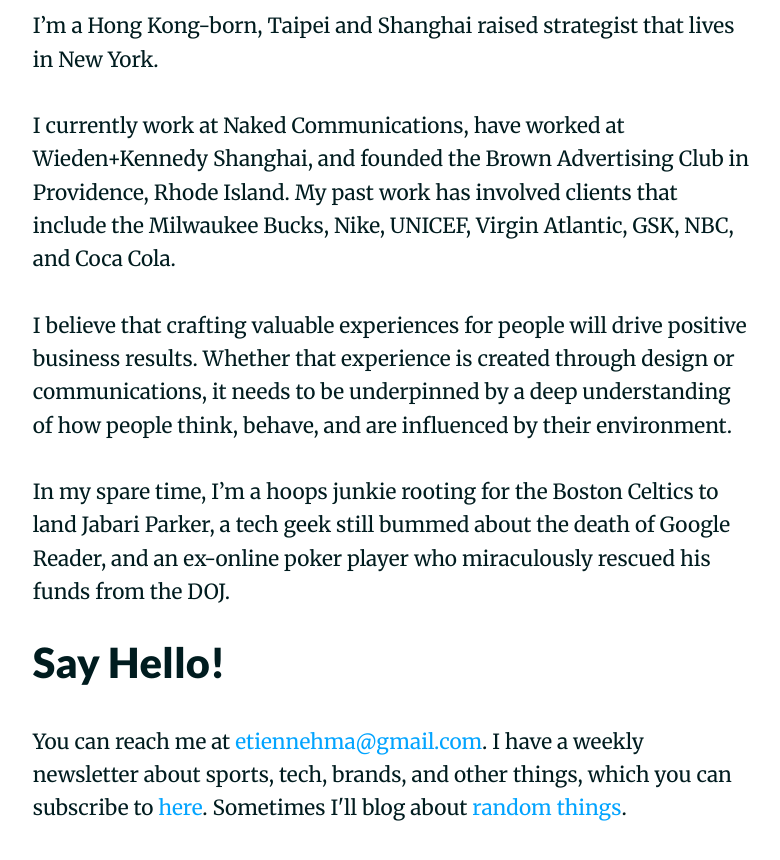
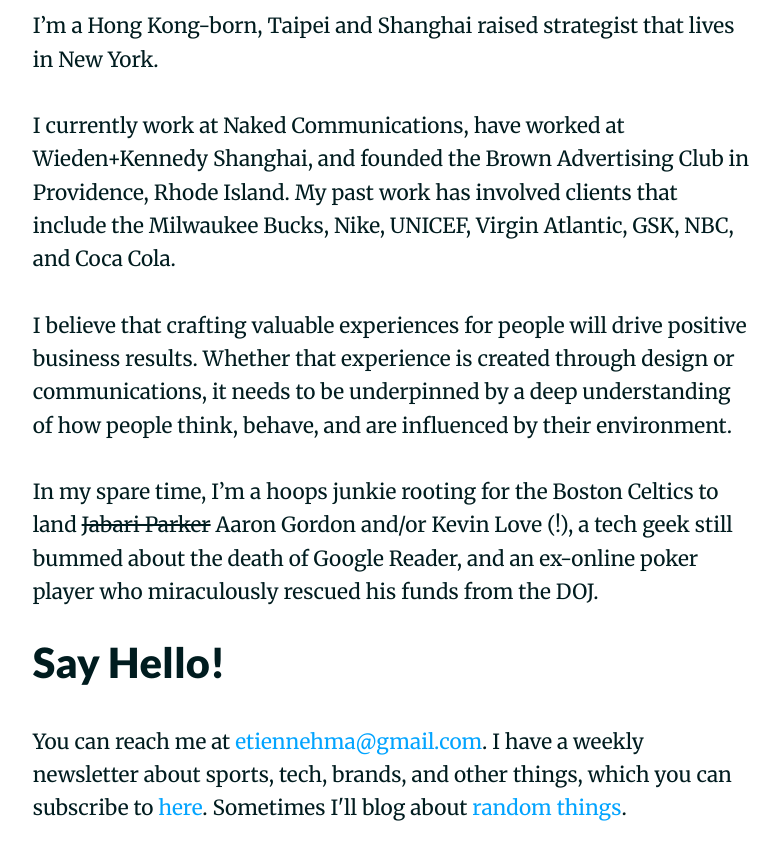
Before and after one commit to hbharding/etienne, a Jekyll site: the page built from index.html, in a window 1280 px wide and 900 px high, scrolled down 1056 px. Shown: the top 860 px of the window, without its empty margins (248-1028 px from the left). Built offline with Jekyll 4.4.1, drawn with Linux system fonts in a browser that asks for light colours; nearby versions of some CDN libraries; Markdown is read by kramdown in place of the engine named in the settings.

Commit message:
Update index.html

```diff
--- a/index.html
+++ b/index.html
@@ -10,7 +10,7 @@
 
 <p>I believe that crafting valuable experiences for people will drive positive business results. Whether that experience is created through design or communications, it needs to be underpinned by a deep understanding of how people think, behave, and are influenced by their environment.</p>
 
-<p>In my spare time, I’m a hoops junkie rooting for the Boston Celtics to land Jabari Parker, a tech geek still bummed about the death of Google Reader, and an ex-online poker player who miraculously rescued his funds from the DOJ.</p>
+<p>In my spare time, I’m a hoops junkie rooting for the Boston Celtics to land <strike>Jabari Parker</strike> Aaron Gordon and/or Kevin Love (!), a tech geek still bummed about the death of Google Reader, and an ex-online poker player who miraculously rescued his funds from the DOJ.</p>
 
 <h2>Say Hello!</h2>
 
```
